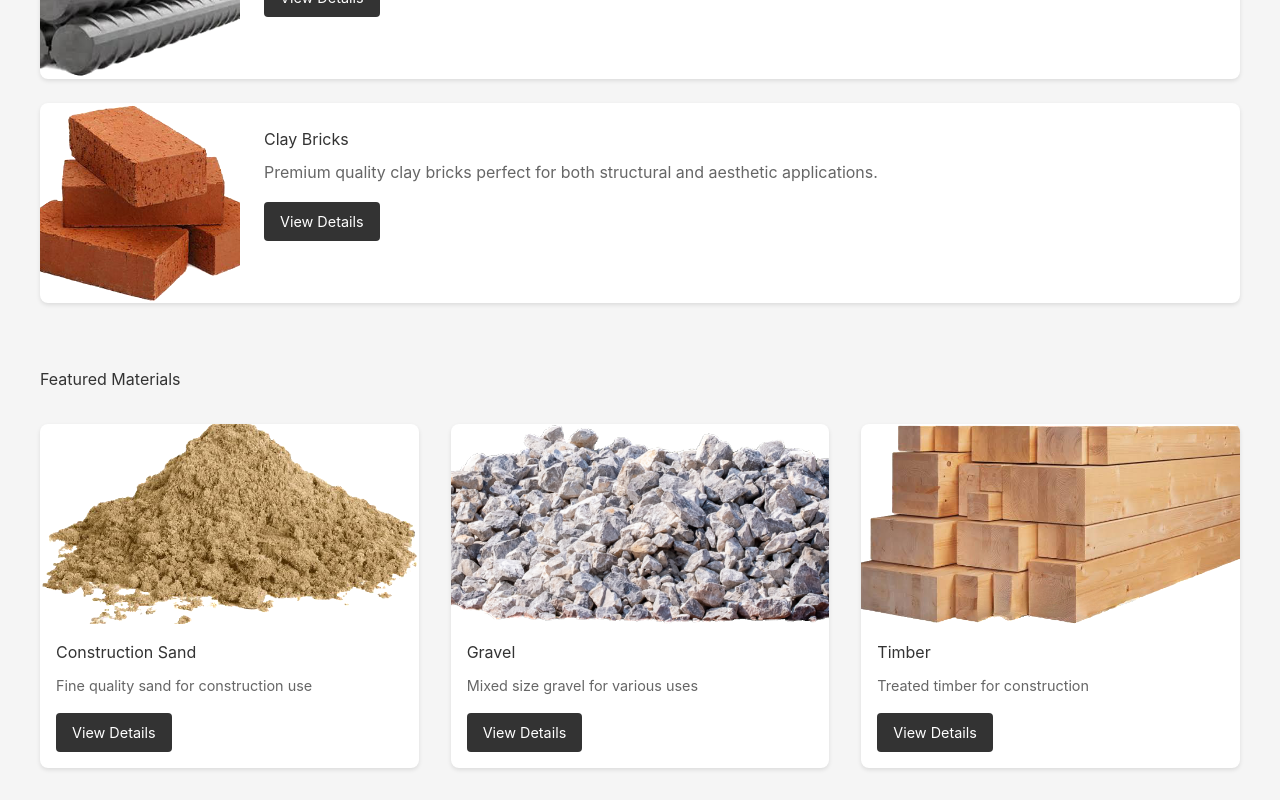
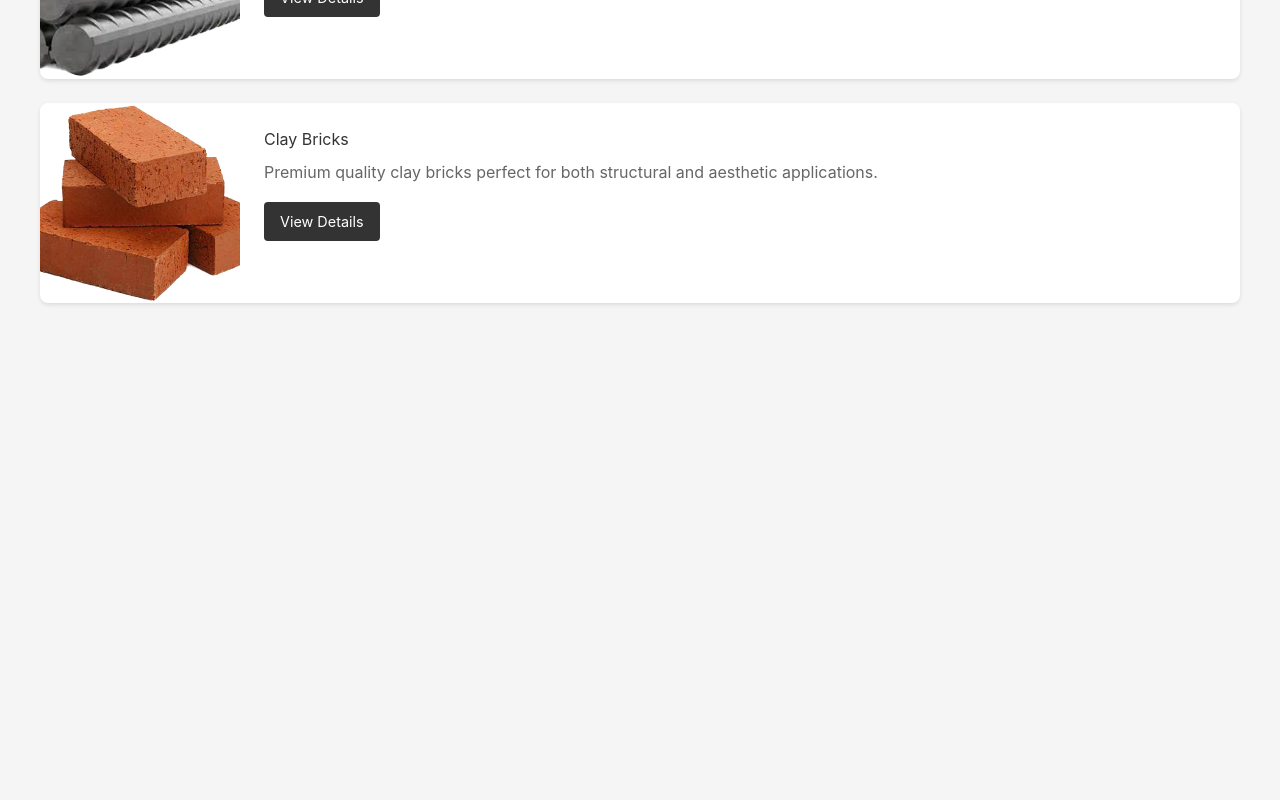
Before and after one commit to ArianaGuial/buildsoource-vercel-copy, a Next.js app: page /materials in a window 1280 px wide. Shown: the part 632-1432 px from the top of the page. After the commit the page ends 1031 px from the top, so only its background shows below. Built offline with nearby package versions, Linux system fonts and the light colour scheme.

Commit message:
Update page.tsx

```diff
--- a/app/materials/page.tsx
+++ b/app/materials/page.tsx
@@ -12,7 +12,7 @@
 //     const [selectedMaterial, setSelectedMaterial] = useState<string | null>(null);
 
 //     useEffect(() => {
-//         // Load cart only in the client-side
+//         // Load cart from localStorage
 //         const savedCart = JSON.parse(localStorage.getItem('cart') || '[]');
 //         setCart(savedCart);
 //     }, []);
@@ -129,11 +129,11 @@
 
 //                 <div className="material-list-item">
 //                     <div className="material-image">
-//                         <Image src="/img/steelrebar.png" alt="Steel Rebar" width={200} height={200} />
+//                         <Image src="/img/steelrebar.png" alt="Steel" width={200} height={200} />
 //                     </div>
 //                     <div className="material-content">
 //                         <h2>Steel Rebar</h2>
-//                         <p>High-strength steel reinforcement bars for concrete structures.</p>
+//                         <p>Construction grade steel reinforcement bars available in various sizes and specifications.</p>
 //                         <button className="view-details-btn" onClick={() => openModal('steel-rebar')}>View Details</button>
 //                     </div>
 //                 </div>
@@ -148,8 +148,33 @@
 //                         <button className="view-details-btn" onClick={() => openModal('clay-bricks')}>View Details</button>
 //                     </div>
 //                 </div>
+//             </section>
 
-//                 {/* Add other materials similarly... */}
+//             {/* Grid View Section */}
+//             <section className="grid-section">
+//                 <h2>Featured Materials</h2>
+//                 <div className="materials-grid">
+//                     <div className="grid-item">
+//                         <Image src="/img/constructionsand.png" alt="Sand" width={200} height={200} />
+//                         <h3>Construction Sand</h3>
+//                         <p>Fine quality sand for construction use</p>
+//                         <button className="view-details-btn" onClick={() => openModal('sand')}>View Details</button>
+//                     </div>
+
+//                     <div className="grid-item">
+//                         <Image src="/img/gravel.png" alt="Gravel" width={200} height={200} />
+//                         <h3>Gravel</h3>
+//                         <p>Mixed size gravel for various uses</p>
+//                         <button className="view-details-btn" onClick={() => openModal('gravel')}>View Details</button>
+//                     </div>
+
+//                     <div className="grid-item">
+//                         <Image src="/img/constructiontimber.png" alt="Timber" width={200} height={200} />
+//                         <h3>Timber</h3>
+//                         <p>Treated timber for construction</p>
+//                         <button className="view-details-btn" onClick={() => openModal('timber')}>View Details</button>
+//                     </div>
+//                 </div>
 //             </section>
 
 //             {/* Modal for Material Details */}
@@ -163,16 +188,112 @@
 //                                     <Image src="/img/portlandcement.png" alt="Portland Cement" width={200} height={200} />
 //                                 </div>
 //                                 <div className="product-info">
+//                                     <div className="product-tag">Top Seller</div>
 //                                     <h1 className="product-name">Portland Cement</h1>
 //                                     <div className="product-price">
 //                                         <span className="currency">Php</span>
 //                                         <span className="amount">50</span>
 //                                         <span className="unit">/bag</span>
 //                                     </div>
+//                                     <div className="product-options">
+//                                         <div className="option-group">
+//                                             <label>Package Size</label>
+//                                             <select>
+//                                                 <option>50 kg</option>
+//                                                 <option>25 kg</option>
+//                                             </select>
+//                                         </div>
+//                                         <div className="option-group">
+//                                             <label>Grade</label>
+//                                             <select>
+//                                                 <option>Grade 43</option>
+//                                                 <option>Grade 53</option>
+//                                             </select>
+//                                         </div>
+//                                     </div>
 //                                     <button className="add-to-cart-btn" onClick={() => addItemToCart('cement', 'Portland Cement', 50)}>Add to Cart</button>
 //                                     <div className="product-description">
 //                                         <h3>Description</h3>
 //                                         <p>High-quality Portland cement suitable for all construction needs.</p>
+//                                     </div>
+//                                 </div>
+//                             </div>
+//                         )}
+//                         {selectedMaterial === 'steel-rebar' && (
+//                             <div className="product-details">
+//                                 <div className="product-image">
+//                                     <Image src="/img/steelrebar.png" alt="Steel Rebar" width={200} height={200} />
+//                                 </div>
+//                                 <div className="product-info">
+//                                     <div className="product-tag">Best Seller</div>
+//                                     <h1 className="product-name">Steel Rebar</h1>
+//                                     <div className="product-price">
+//                                         <span className="currency">Php</span>
+//                                         <span className="amount">8</span>
+//                                         <span className="unit">/meter</span>
+//                                     </div>
+//                                     <div className="product-options">
+//                                         <div className="option-group">
+//                                             <label>Diameter</label>
+//                                             <select>
+//                                                 <option>8mm</option>
+//                                                 <option>10mm</option>
+//                                                 <option>12mm</option>
+//                                                 <option>16mm</option>
+//                                             </select>
+//                                         </div>
+//                                         <div className="option-group">
+//                                             <label>Length</label>
+//                                             <select>
+//                                                 <option>6 meters</option>
+//                                                 <option>9 meters</option>
+//                                                 <option>12 meters</option>
+//                                             </select>
+//                                         </div>
+//                                     </div>
+//                                     <button className="add-to-cart-btn" onClick={() => addItemToCart('steel-rebar', 'Steel Rebar', 8)}>Add to Cart</button>
+//                                     <div className="product-description">
+//                                         <h3>Description</h3>
+//                                         <p>High-strength steel reinforcement bars for concrete structures.</p>
+//                                     </div>
+//                                 </div>
+//                             </div>
+//                         )}
+//                         {selectedMaterial === 'clay-bricks' && (
+//                             <div className="product-details">
+//                                 <div className="product-image">
+//                                     <Image src="/img/claybricks.png" alt="Clay Bricks" width={200} height={200} />
+//                                 </div>
+//                                 <div className="product-info">
+//                                     <div className="product-tag">Premium Quality</div>
+//                                     <h1 className="product-name">Clay Bricks</h1>
+//                                     <div className="product-price">
+//                                         <span className="currency">Php</span>
+//                                         <span className="amount">0.75</span>
+//                                         <span className="unit">/piece</span>
+//                                     </div>
+//                                     <div className="product-options">
+//                                         <div className="option-group">
+//                                             <label>Type</label>
+//                                             <select>
+//                                                 <option>Common Brick</option>
+//                                                 <option>Face Brick</option>
+//                                                 <option>Engineering Brick</option>
+//                                             </select>
+//                                         </div>
+//                                         <div className="option-group">
+//                                             <label>Quantity</label>
+//                                             <select>
+//                                                 <option>100 pieces</option>
+//                                                 <option>500 pieces</option>
+//                                                 <option>1000 pieces</option>
+//                                             </select>
+//                                         </div>
+//                                     </div>
+//                                     <button className="add-to-cart-btn" onClick={() => addItemToCart('clay-bricks', 'Clay Bricks', 0.75)}>Add to Cart</button>
+//                                     <div className="product-description">
+//                                         <h3>Description</h3>
+//                                         <p>High-quality clay bricks perfect for both structural and decorative applications.</p>
 //                                     </div>
 //                                 </div>
 //                             </div>
@@ -197,6 +318,7 @@ export default function Materials() {
     const [dropdownVisible, setDropdownVisible] = useState(false);
     const [modalVisible, setModalVisible] = useState(false);
     const [selectedMaterial, setSelectedMaterial] = useState<string | null>(null);
+    const [userDropdownVisible, setUserDropdownVisible] = useState(false);
 
     useEffect(() => {
         // Load cart from localStorage
@@ -221,6 +343,10 @@ export default function Materials() {
 
     const toggleCartDropdown = () => {
         setDropdownVisible(prev => !prev);
+    };
+
+    const toggleUserDropdown = () => {
+        setUserDropdownVisible(prev => !prev);
     };
 
     const openModal = (materialId: string) => {
@@ -280,9 +406,10 @@ export default function Materials() {
                             )}
                         </div>
 
-                        <div className="user-profile" id="user-profile">
-                            <Image src="/img/user.png" alt="user" id="user-icon" width={40} height={40} onClick={toggleCartDropdown} />
+                        <div className="user-profile" id="user-profile" onClick={toggleUserDropdown}>
+                            <Image src="/img/user.png" alt="user" id="user-icon" width={40} height={40} />
                             {/* User Dropdown */}
+                            {userDropdownVisible && (
                                 <div id="user-dropdown" className="user-dropdown">
                                     <div className="user-info">
                                         <p><strong>Ariana Guial</strong></p>
@@ -290,6 +417,7 @@ export default function Materials() {
                                     </div>
                                     <button id="sign-out-btn" onClick={handleSignOut}>Sign Out</button>
                                 </div>
+                            )}
                         </div>
                     </div>
                 </div>
@@ -333,33 +461,6 @@ export default function Materials() {
                         <h2>Clay Bricks</h2>
                         <p>Premium quality clay bricks perfect for both structural and aesthetic applications.</p>
                         <button className="view-details-btn" onClick={() => openModal('clay-bricks')}>View Details</button>
-                    </div>
-                </div>
-            </section>
-
-            {/* Grid View Section */}
-            <section className="grid-section">
-                <h2>Featured Materials</h2>
-                <div className="materials-grid">
-                    <div className="grid-item">
-                        <Image src="/img/constructionsand.png" alt="Sand" width={200} height={200} />
-                        <h3>Construction Sand</h3>
-                        <p>Fine quality sand for construction use</p>
-                        <button className="view-details-btn" onClick={() => openModal('sand')}>View Details</button>
-                    </div>
-
-                    <div className="grid-item">
-                        <Image src="/img/gravel.png" alt="Gravel" width={200} height={200} />
-                        <h3>Gravel</h3>
-                        <p>Mixed size gravel for various uses</p>
-                        <button className="view-details-btn" onClick={() => openModal('gravel')}>View Details</button>
-                    </div>
-
-                    <div className="grid-item">
-                        <Image src="/img/constructiontimber.png" alt="Timber" width={200} height={200} />
-                        <h3>Timber</h3>
-                        <p>Treated timber for construction</p>
-                        <button className="view-details-btn" onClick={() => openModal('timber')}>View Details</button>
                     </div>
                 </div>
             </section>
@@ -419,25 +520,6 @@ export default function Materials() {
                                         <span className="amount">8</span>
                                         <span className="unit">/meter</span>
                                     </div>
-                                    <div className="product-options">
-                                        <div className="option-group">
-                                            <label>Diameter</label>
-                                            <select>
-                                                <option>8mm</option>
-                                                <option>10mm</option>
-                                                <option>12mm</option>
-                                                <option>16mm</option>
-                                            </select>
-                                        </div>
-                                        <div className="option-group">
-                                            <label>Length</label>
-                                            <select>
-                                                <option>6 meters</option>
-                                                <option>9 meters</option>
-                                                <option>12 meters</option>
-                                            </select>
-                                        </div>
-                                    </div>
                                     <button className="add-to-cart-btn" onClick={() => addItemToCart('steel-rebar', 'Steel Rebar', 8)}>Add to Cart</button>
                                     <div className="product-description">
                                         <h3>Description</h3>
@@ -459,24 +541,6 @@ export default function Materials() {
                                         <span className="amount">0.75</span>
                                         <span className="unit">/piece</span>
                                     </div>
-                                    <div className="product-options">
-                                        <div className="option-group">
-                                            <label>Type</label>
-                                            <select>
-                                                <option>Common Brick</option>
-                                                <option>Face Brick</option>
-                                                <option>Engineering Brick</option>
-                                            </select>
-                                        </div>
-                                        <div className="option-group">
-                                            <label>Quantity</label>
-                                            <select>
-                                                <option>100 pieces</option>
-                                                <option>500 pieces</option>
-                                                <option>1000 pieces</option>
-                                            </select>
-                                        </div>
-                                    </div>
                                     <button className="add-to-cart-btn" onClick={() => addItemToCart('clay-bricks', 'Clay Bricks', 0.75)}>Add to Cart</button>
                                     <div className="product-description">
                                         <h3>Description</h3>
```
Lines whose indentation alone changed are shown as unchanged.
